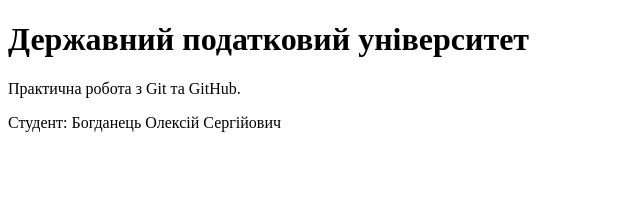
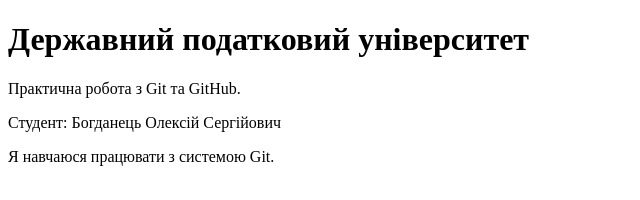
Before and after one commit to bohgdanets/work-repository, a plain HTML site: page index.html in a window 1280 px wide. Shown: the whole page, without its empty margins (0-640 px from the left). Drawn offline with Linux system fonts and the light colour scheme.

Commit message:
Update index.html

```diff
--- a/index.html
+++ b/index.html
@@ -10,3 +10,4 @@
     <p>Студент: Богданець Олексій Сергійович</p>
 </body>
 </html>
+<p>Я навчаюся працювати з системою Git.</p>
```
